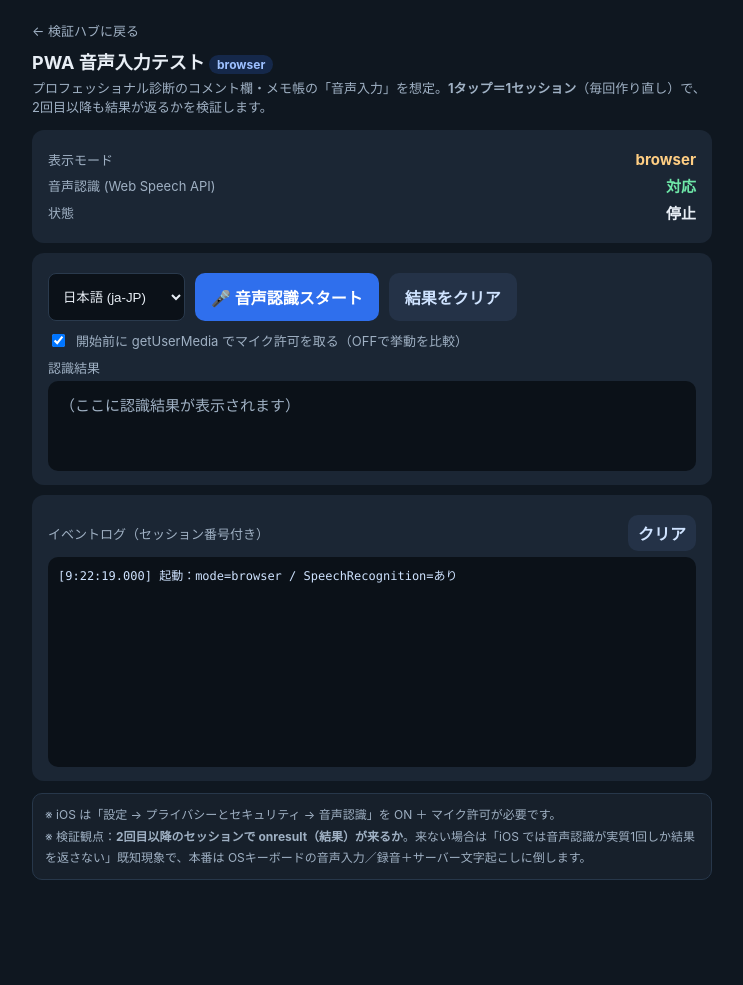
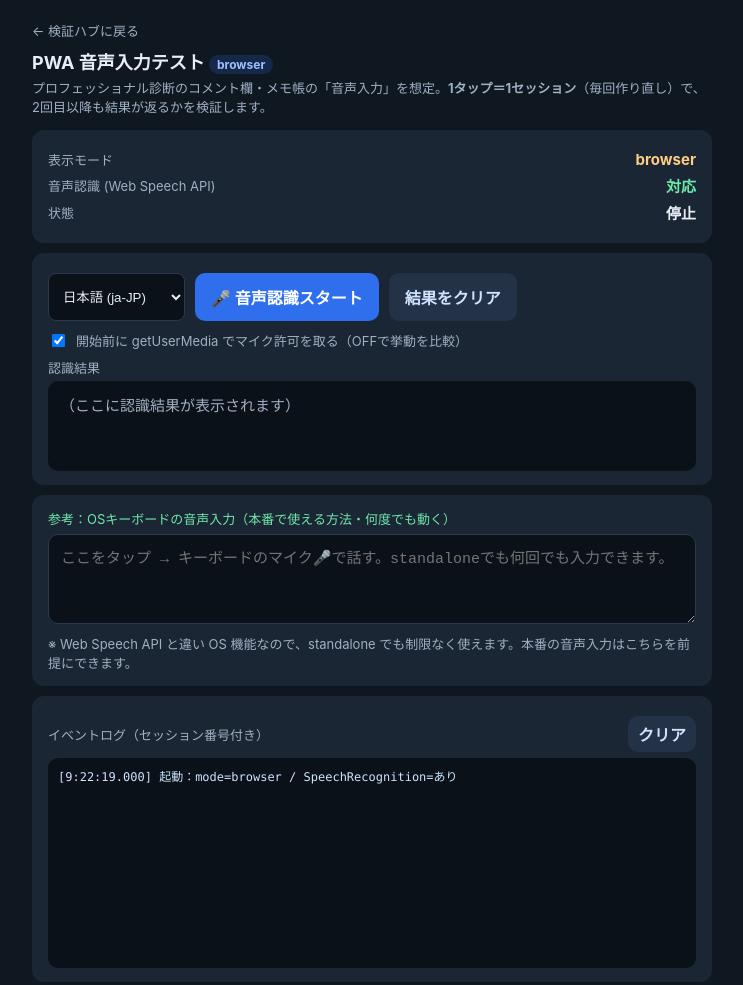
Before and after one commit to ry-Okabe/test, a plain HTML site: page PWA技術検証デモ/voice-test.html in a window 1280 px wide. Shown: the top 985 px of the page, without its empty margins (268-1011 px from the left). Before the commit the page ends 900 px from the top, so only its background shows below. Drawn offline with Linux system fonts and the light colour scheme.

Commit message:
Voice test: add OS keyboard dictation textarea as the viable path
Toggling getUserMedia didn't change the 2nd-session failure, confirming
iOS WebKit returns speech results only once per page load (Web Speech not
usable for repeated input in standalone). Add a plain textarea so the OS
keyboard dictation (works unlimited in standalone) can be verified.

Co-Authored-By: Claude Opus 4.8 <noreply@anthropic.com>
Claude-Session: https://claude.ai/code/session_012FTBfszBWnu9wWeJzfs8HK

```diff
--- a/PWA技術検証デモ/voice-test.html
+++ b/PWA技術検証デモ/voice-test.html
@@ -56,6 +56,12 @@
     </label>
     <div class="k" style="margin:8px 0 4px">認識結果</div>
     <div id="out"></div>
+  </div>
+
+  <div class="card">
+    <div class="k" style="margin-bottom:6px;color:#6ee7a8">参考：OSキーボードの音声入力（本番で使える方法・何度でも動く）</div>
+    <textarea id="osdict" placeholder="ここをタップ → キーボードのマイク🎤で話す。standaloneでも何回でも入力できます。" style="width:100%;min-height:90px;background:#0b1118;color:var(--txt);border:1px solid #2a3a4d;border-radius:10px;padding:12px;font-size:15px;line-height:1.7;resize:vertical;box-sizing:border-box"></textarea>
+    <div class="k" style="margin-top:6px">※ Web Speech API と違い OS 機能なので、standalone でも制限なく使えます。本番の音声入力はこちらを前提にできます。</div>
   </div>
 
   <div class="card">
```
